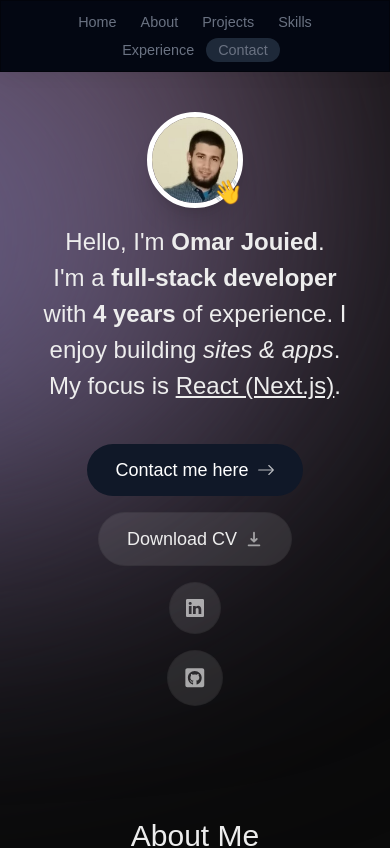
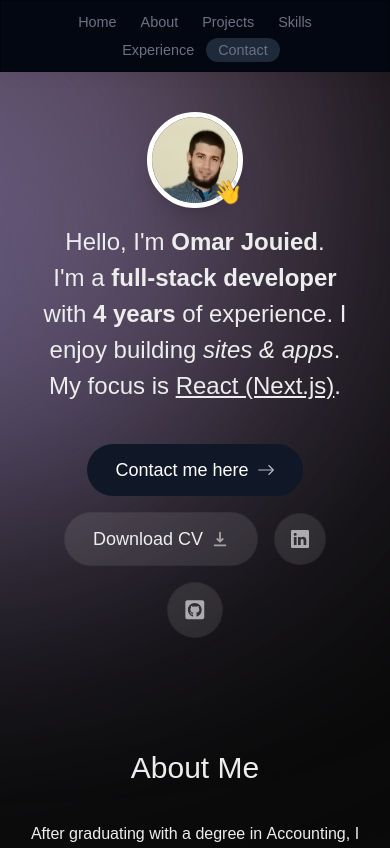
Before and after one commit to OmarJouied/jouied, a Next.js app: page / in a window 390 px wide. Shown: the top 848 px of the page. Built offline with nearby package versions, Linux system fonts and the light colour scheme; no server answers.

Commit message:
pass my email to contact component from server side to client side, and change same styles for home section

```diff
--- a/src/app/@contact/page.tsx
+++ b/src/app/@contact/page.tsx
@@ -2,7 +2,7 @@ import Contact from "@/components/contact"
 
 const page = () => {
   return (
-    <Contact />
+    <Contact myEmail={process.env.MY_EMAIL!} />
   )
 }
 
--- a/src/components/contact.tsx
+++ b/src/components/contact.tsx
@@ -8,9 +8,8 @@ import { sendEmail } from "@/actions/sendEmail";
 import SubmitBtn from "./submit-btn";
 import toast from "react-hot-toast";
 
-export default function Contact() {
+export default function Contact({ myEmail }: { myEmail: string }) {
   const { ref } = useSectionInView("Contact");
-  const myEmail = process.env.MY_EMAIL;
 
   return (
     <motion.section
--- a/src/components/intro.tsx
+++ b/src/components/intro.tsx
@@ -70,7 +70,7 @@ export default function Intro() {
       </motion.h1>
 
       <motion.div
-        className="flex flex-col sm:flex-row items-center justify-center gap-4 px-4 text-lg font-medium"
+        className="flex flex-wrap items-center justify-center gap-4 px-4 text-lg font-medium"
         initial={{ opacity: 0, y: 100 }}
         animate={{ opacity: 1, y: 0 }}
         transition={{
```
